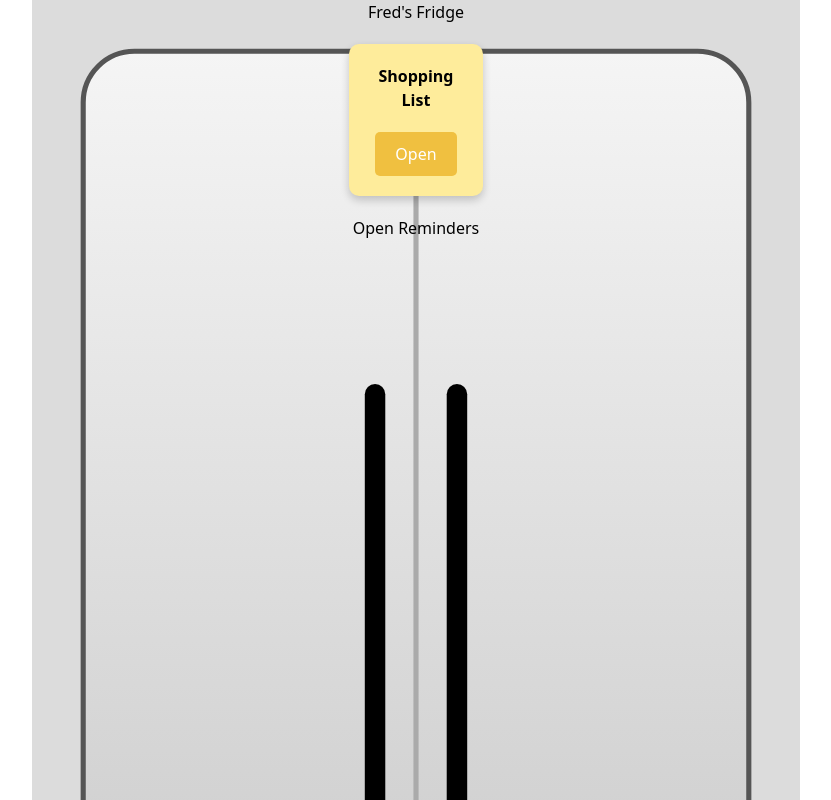
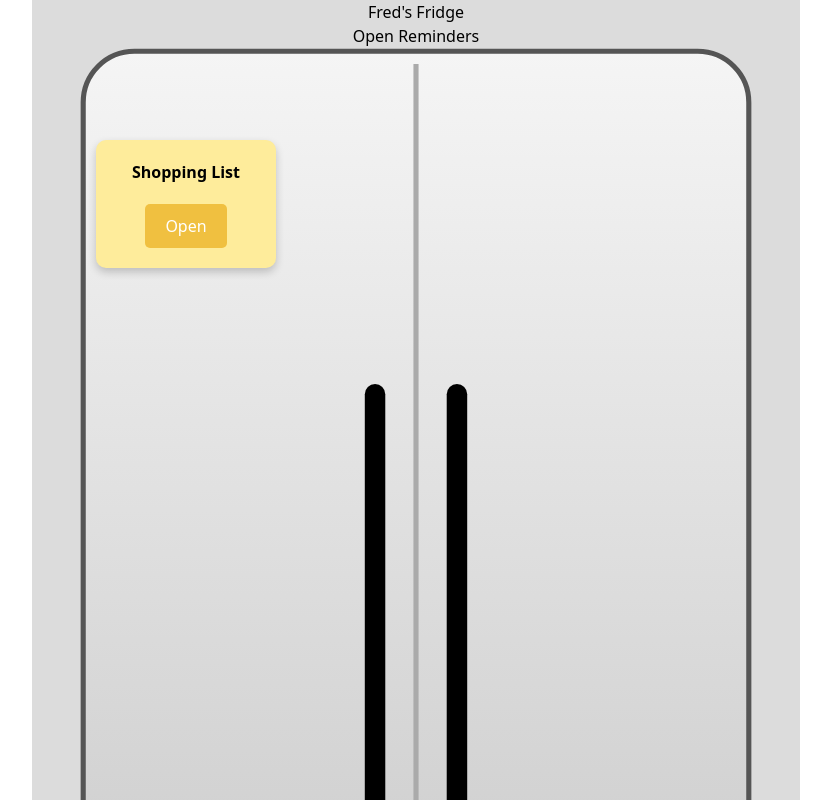
Before and after one commit to sarayuv/sasehack-2025, a React (Vite) app in the folder frontend/: page / in a window 1280 px wide. Shown: the top 800 px of the page, without its empty margins (224-1055 px from the left). Built offline with nearby package versions, Linux system fonts and the light colour scheme.

Commit message:
reposition shopping list

```diff
--- a/frontend/src/App.jsx
+++ b/frontend/src/App.jsx
@@ -32,7 +32,13 @@ function App() {
   return (
     <div className="App">
       <h1>Fred's Fridge</h1>
-      <div className='main-shopping-list'>
+      <div className='main-shopping-list'
+        style={{
+          position: 'absolute',
+          top: '120px',
+          left: '320px',
+        }}
+      >
         <h2>Shopping List</h2>
         <ul>
           {shoppingList.map((item, index) => (
--- a/frontend/src/styles/ShoppingList.css
+++ b/frontend/src/styles/ShoppingList.css
@@ -82,7 +82,7 @@ li {
     padding: 20px;
     border-radius: 10px;
     width: 90%;
-    max-width: 500px;
+    max-width: 180px;
     margin: 20px auto;
     box-shadow: 0 4px 8px rgba(0, 0, 0, 0.2);
     display: flex;
```
